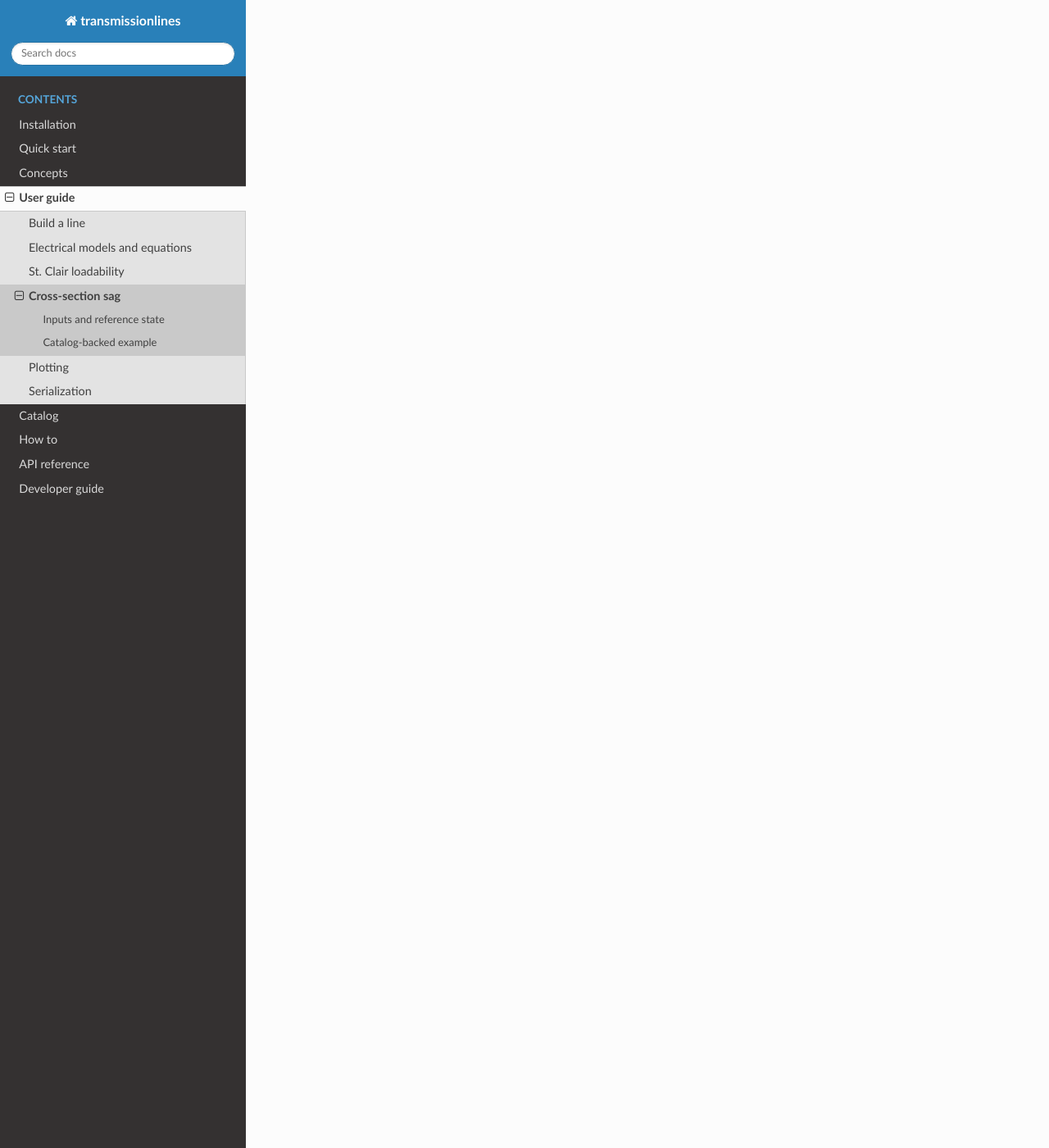
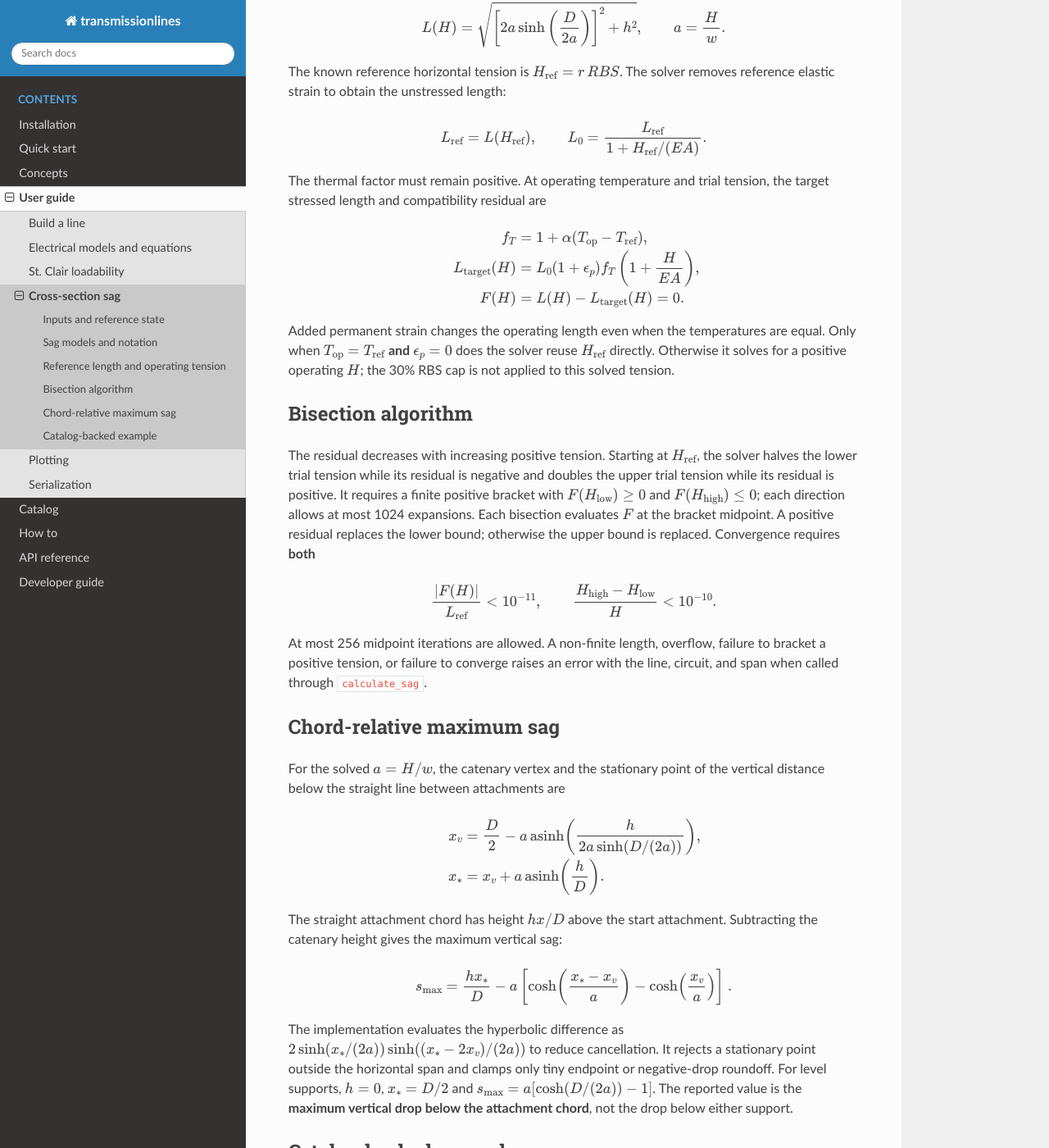
Before and after one commit to SebastianManriqueM/transmissionlines, a Sphinx documentation site: the page built from docs/source/user-guide/sag.rst, in a window 1280 px wide and 1400 px high, scrolled down 2033 px. Shown: the whole window at 82% size. Built offline with Sphinx 7.4.7 and the Read the Docs theme 3.1.0, drawn with Linux system fonts in a browser that asks for light colours; some of the changed text lies outside the part shown.

Commit message:
docs(sag): explain catenary model and tension solver

```diff
--- a/docs/source/user-guide/sag.rst
+++ b/docs/source/user-guide/sag.rst
@@ -35,16 +35,136 @@ Reference and operating temperatures default to 25 and 75 degrees Celsius.
 Optional nonnegative permanent strain means *additional* strain after the
 specified reference state, not creep already reflected in its reference length.
 
-For horizontal span ``l`` and signed end-minus-start attachment rise ``h``, the
-pure span solver uses an inclined catenary arc length, an unstressed reference
-length, and a temperature-dependent target length. It solves their length
-compatibility residual for positive operating horizontal tension, then reports
-the maximum vertical sag below the straight attachment chord. The unchanged
-reference state with no additional strain retains its known reference tension;
-all changed states solve the residual. The curve grid defaults to 20 through
-2000 ft, every 10 ft (199 points). Custom endpoints are included exactly, with
-a shorter last interval where needed. ``elevation_difference`` defaults to
-zero feet for this hypothetical cross-section and is not a surveyed tower elevation.
+The curve grid defaults to 20 through 2000 ft, every 10 ft (199 points).
+Custom endpoints are included exactly, with a shorter last interval where
+needed. ``elevation_difference`` defaults to zero feet for this hypothetical
+cross-section and is not a surveyed tower elevation.
+
+Sag models and notation
+-----------------------
+
+``SagOptions`` validates the effective whole-conductor properties, temperatures,
+span grid, signed support-height difference, and additional permanent strain.
+``calculate_sag`` reads one physical conductor per selected circuit and converts
+its measured properties and the options to the solver's units. The independent
+``solve_span_sag`` function uses plain numbers, with no route or Infrasys
+dependencies. ``SagCurve`` holds parallel horizontal-span, maximum-sag, and
+horizontal-tension arrays for one circuit; ``SagCurveResult`` stores the curves,
+the options, source identities, and any reference-tension fallback warning
+outside the registered line graph.
+
+The equations use the following quantities for a single physical conductor:
+
+``D`` (ft)
+   Positive horizontal attachment separation.
+``h`` (ft)
+   Signed end-minus-start attachment rise; either support may be higher.
+``w`` (lbf/ft)
+   Conductor self-weight per foot of conductor arc.
+``H`` (lbf), ``a = H/w`` (ft)
+   Trial horizontal tension and its catenary parameter.
+``RBS`` (lbf), ``r`` (dimensionless)
+   Rated breaking strength and reference everyday tension fraction.
+``E`` (psi), ``A`` (inches squared)
+   Effective whole-conductor elastic modulus and material area.
+``alpha`` (per degree Celsius)
+   Effective whole-conductor thermal expansion coefficient.
+``T_ref``, ``T_op`` (degrees Celsius)
+   Reference and operating conductor temperatures.
+``epsilon_p`` (dimensionless)
+   Additional permanent strain after the reference state.
+``x`` (ft)
+   Horizontal position measured from the start attachment.
+
+Reference length and operating tension
+--------------------------------------
+
+For fixed supports, the exact inclined catenary arc length at trial tension
+:math:`H` is
+
+.. math::
+
+   L(H) = \sqrt{\left[2a\sinh\left(\frac{D}{2a}\right)\right]^2+h^2},
+   \qquad a=\frac{H}{w}.
+
+The known reference horizontal tension is :math:`H_{\mathrm{ref}}=r\,RBS`.
+The solver removes reference elastic strain to obtain the unstressed length:
+
+.. math::
+
+   L_{\mathrm{ref}} = L(H_{\mathrm{ref}}), \qquad
+   L_0 = \frac{L_{\mathrm{ref}}}{1+H_{\mathrm{ref}}/(EA)}.
+
+The thermal factor must remain positive. At operating temperature and trial
+tension, the target stressed length and compatibility residual are
+
+.. math::
+
+   \begin{aligned}
+   f_T &= 1+\alpha(T_{\mathrm{op}}-T_{\mathrm{ref}}), \\
+   L_{\mathrm{target}}(H) &= L_0(1+\epsilon_p)f_T
+       \left(1+\frac{H}{EA}\right), \\
+   F(H) &= L(H)-L_{\mathrm{target}}(H)=0.
+   \end{aligned}
+
+Added permanent strain changes the operating length even when the temperatures
+are equal. Only when :math:`T_{\mathrm{op}}=T_{\mathrm{ref}}` **and**
+:math:`\epsilon_p=0` does the solver reuse :math:`H_{\mathrm{ref}}` directly.
+Otherwise it solves for a positive operating :math:`H`; the 30% RBS cap is
+not applied to this solved tension.
+
+Bisection algorithm
+-------------------
+
+The residual decreases with increasing positive tension. Starting at
+:math:`H_{\mathrm{ref}}`, the solver halves the lower trial tension while its
+residual is negative and doubles the upper trial tension while its residual is
+positive. It requires a finite positive bracket with
+:math:`F(H_{\mathrm{low}})\geq 0` and
+:math:`F(H_{\mathrm{high}})\leq 0`; each direction allows at most 1024
+expansions. Each bisection evaluates :math:`F` at the bracket midpoint. A
+positive residual replaces the lower bound; otherwise the upper bound is
+replaced. Convergence requires **both**
+
+.. math::
+
+   \frac{|F(H)|}{L_{\mathrm{ref}}}<10^{-11}, \qquad
+   \frac{H_{\mathrm{high}}-H_{\mathrm{low}}}{H}<10^{-10}.
+
+At most 256 midpoint iterations are allowed. A non-finite length, overflow,
+failure to bracket a positive tension, or failure to converge raises an error
+with the line, circuit, and span when called through ``calculate_sag``.
+
+Chord-relative maximum sag
+--------------------------
+
+For the solved :math:`a=H/w`, the catenary vertex and the stationary point of
+the vertical distance below the straight line between attachments are
+
+.. math::
+
+   \begin{aligned}
+   x_v &= \frac{D}{2}-a\,\mathrm{asinh}\!\left(
+       \frac{h}{2a\sinh(D/(2a))}\right), \\
+   x_{*} &= x_v+a\,\mathrm{asinh}\!\left(\frac{h}{D}\right).
+   \end{aligned}
+
+The straight attachment chord has height :math:`hx/D` above the start
+attachment. Subtracting the catenary height gives the maximum vertical sag:
+
+.. math::
+
+   s_{\max}=\frac{h x_{*}}{D}-a\left[
+       \cosh\!\left(\frac{x_{*}-x_v}{a}\right)
+       -\cosh\!\left(\frac{x_v}{a}\right)\right].
+
+The implementation evaluates the hyperbolic difference as
+:math:`2\sinh(x_{*}/(2a))\sinh((x_{*}-2x_v)/(2a))` to reduce
+cancellation. It rejects a stationary point outside the horizontal span and
+clamps only tiny endpoint or negative-drop roundoff. For level supports,
+:math:`h=0`, :math:`x_{*}=D/2` and
+:math:`s_{\max}=a[\cosh(D/(2a))-1]`. The reported value is the **maximum
+vertical drop below the attachment chord**, not the drop below either support.
 
 Catalog-backed example
 ----------------------
```
